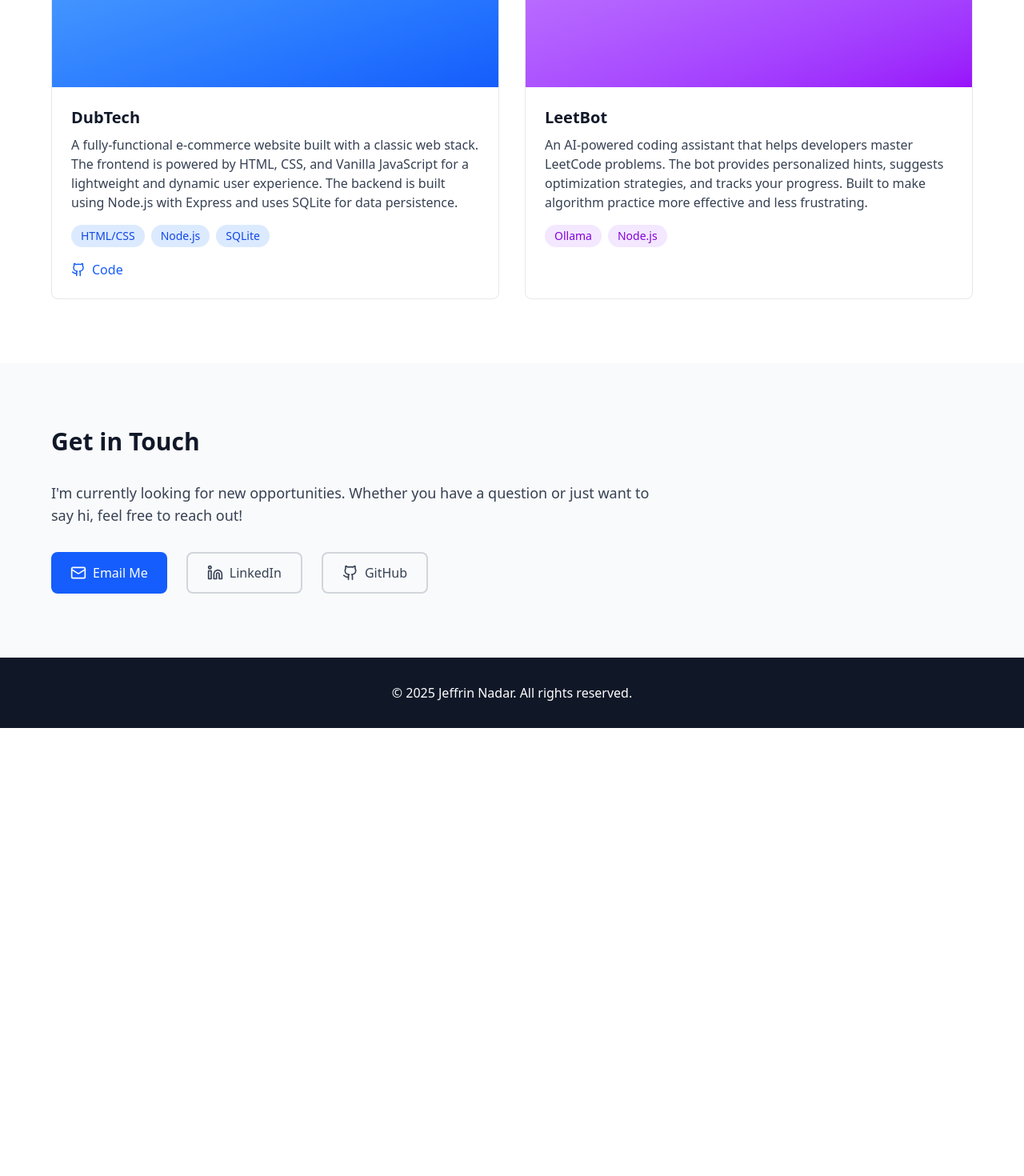
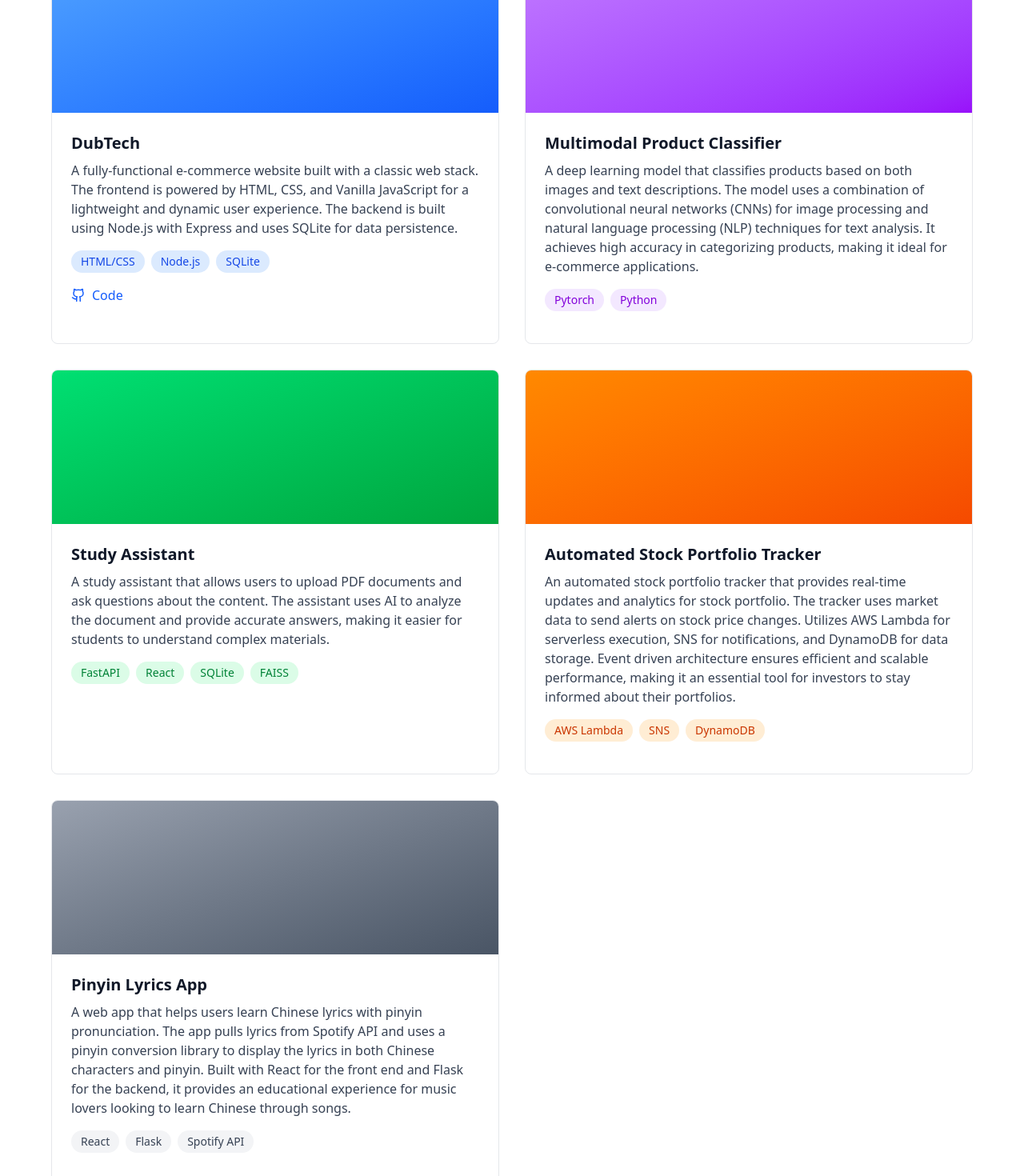
Before and after one commit to JeffrinNadar/my-portfolio, a React (Vite) app: page / in a window 1280 px wide. Shown: the part 1580-3050 px from the top of the page at 80% size. Before the commit the page ends 2490 px from the top, so only its background shows below. Built offline with nearby package versions, Linux system fonts and the light colour scheme.

Commit message:
Updated Projects

```diff
--- a/src/App.jsx
+++ b/src/App.jsx
@@ -135,6 +135,8 @@ export default function App() {
                 <li>• Node.js / Express</li>
                 <li>• REST APIs</li>
                 <li>• Database Management</li>
+                <li>• Fast API</li>
+                <li>• Flask </li>
               </ul>
             </div>
             <div className="bg-white p-6 rounded-lg shadow-sm">
@@ -143,6 +145,7 @@ export default function App() {
                 <li>• Git / GitHub</li>
                 <li>• GitHub Actions</li>
                 <li>• VS Code</li>
+                <li>• Claude Code</li>
               </ul>
             </div>
           </div>
@@ -184,15 +187,69 @@ export default function App() {
             <div className="border border-gray-200 rounded-lg overflow-hidden hover:shadow-lg transition-shadow">
               <div className="h-48 bg-gradient-to-br from-purple-400 to-purple-600"></div>
               <div className="p-6">
-                <h4 className="text-xl font-semibold text-gray-900 mb-2">LeetBot</h4>
+                <h4 className="text-xl font-semibold text-gray-900 mb-2">Multimodal Product Classifier</h4>
                 <p className="text-gray-700 mb-4">
-                  An AI-powered coding assistant that helps developers master LeetCode problems.
-                  The bot provides personalized hints, suggests optimization strategies, and tracks your progress.
-                  Built to make algorithm practice more effective and less frustrating.
+                  A deep learning model that classifies products based on both images and text descriptions.
+                  The model uses a combination of convolutional neural networks (CNNs) for image processing and natural language processing (NLP) techniques for text analysis.
+                  It achieves high accuracy in categorizing products, making it ideal for e-commerce applications.
                 </p>
                 <div className="flex gap-2 mb-4">
-                  <span className="px-3 py-1 bg-purple-100 text-purple-700 rounded-full text-sm">Ollama</span>
-                  <span className="px-3 py-1 bg-purple-100 text-purple-700 rounded-full text-sm">Node.js</span>
+                  <span className="px-3 py-1 bg-purple-100 text-purple-700 rounded-full text-sm">Pytorch</span>
+                  <span className="px-3 py-1 bg-purple-100 text-purple-700 rounded-full text-sm">Python</span>
+                </div>
+              </div>
+            </div>
+
+            {/* Project 3 */}
+            <div className="border border-gray-200 rounded-lg overflow-hidden hover:shadow-lg transition-shadow">
+              <div className="h-48 bg-gradient-to-br from-green-400 to-green-600"></div>
+              <div className="p-6">
+                <h4 className="text-xl font-semibold text-gray-900 mb-2">Study Assistant</h4>
+                <p className="text-gray-700 mb-4">
+                  A study assistant that allows users to upload PDF documents and ask questions about the content.
+                  The assistant uses AI to analyze the document and provide accurate answers, making it easier for students to understand complex materials.
+                </p>
+                <div className="flex gap-2 mb-4">
+                  <span className="px-3 py-1 bg-green-100 text-green-700 rounded-full text-sm">FastAPI</span>
+                  <span className="px-3 py-1 bg-green-100 text-green-700 rounded-full text-sm">React</span>
+                  <span className="px-3 py-1 bg-green-100 text-green-700 rounded-full text-sm">SQLite</span>
+                  <span className="px-3 py-1 bg-green-100 text-green-700 rounded-full text-sm">FAISS</span>
+                </div>
+              </div>
+            </div>
+
+            {/* Project 4 */}
+            <div className="border border-gray-200 rounded-lg overflow-hidden hover:shadow-lg transition-shadow">
+              <div className="h-48 bg-gradient-to-br from-orange-400 to-orange-600"></div>
+              <div className="p-6">
+                <h4 className="text-xl font-semibold text-gray-900 mb-2">Automated Stock Portfolio Tracker</h4>
+                <p className="text-gray-700 mb-4">
+                  An automated stock portfolio tracker that provides real-time updates and analytics for stock portfolio.
+                  The tracker uses market data to send alerts on stock price changes. Utilizes AWS Lambda for serverless execution, SNS for notifications, and DynamoDB for data storage.
+                  Event driven architecture ensures efficient and scalable performance, making it an essential tool for investors to stay informed about their portfolios.
+                </p>
+                <div className="flex gap-2 mb-4">
+                  <span className="px-3 py-1 bg-orange-100 text-orange-700 rounded-full text-sm">AWS Lambda</span>
+                  <span className="px-3 py-1 bg-orange-100 text-orange-700 rounded-full text-sm">SNS</span>
+                  <span className="px-3 py-1 bg-orange-100 text-orange-700 rounded-full text-sm">DynamoDB</span>
+                </div>
+              </div>
+            </div>
+
+            {/* Project 5 */}
+            <div className="border border-gray-200 rounded-lg overflow-hidden hover:shadow-lg transition-shadow">
+              <div className="h-48 bg-gradient-to-br from-gray-400 to-gray-600"></div>
+              <div className="p-6">
+                <h4 className="text-xl font-semibold text-gray-900 mb-2">Pinyin Lyrics App</h4>
+                <p className="text-gray-700 mb-4">
+                  A web app that helps users learn Chinese lyrics with pinyin pronunciation.
+                  The app pulls lyrics from Spotify API and uses a pinyin conversion library to display the lyrics in both Chinese characters and pinyin.
+                  Built with React for the front end and Flask for the backend, it provides an educational experience for music lovers looking to learn Chinese through songs.
+                </p>
+                <div className="flex gap-2 mb-4">
+                  <span className="px-3 py-1 bg-gray-100 text-gray-700 rounded-full text-sm">React</span>
+                  <span className="px-3 py-1 bg-gray-100 text-gray-700 rounded-full text-sm">Flask</span>
+                  <span className="px-3 py-1 bg-gray-100 text-gray-700 rounded-full text-sm">Spotify API</span>
                 </div>
               </div>
             </div>
```
Also changed, not shown: 1 other file (tests, documents, lock files or other folders).
